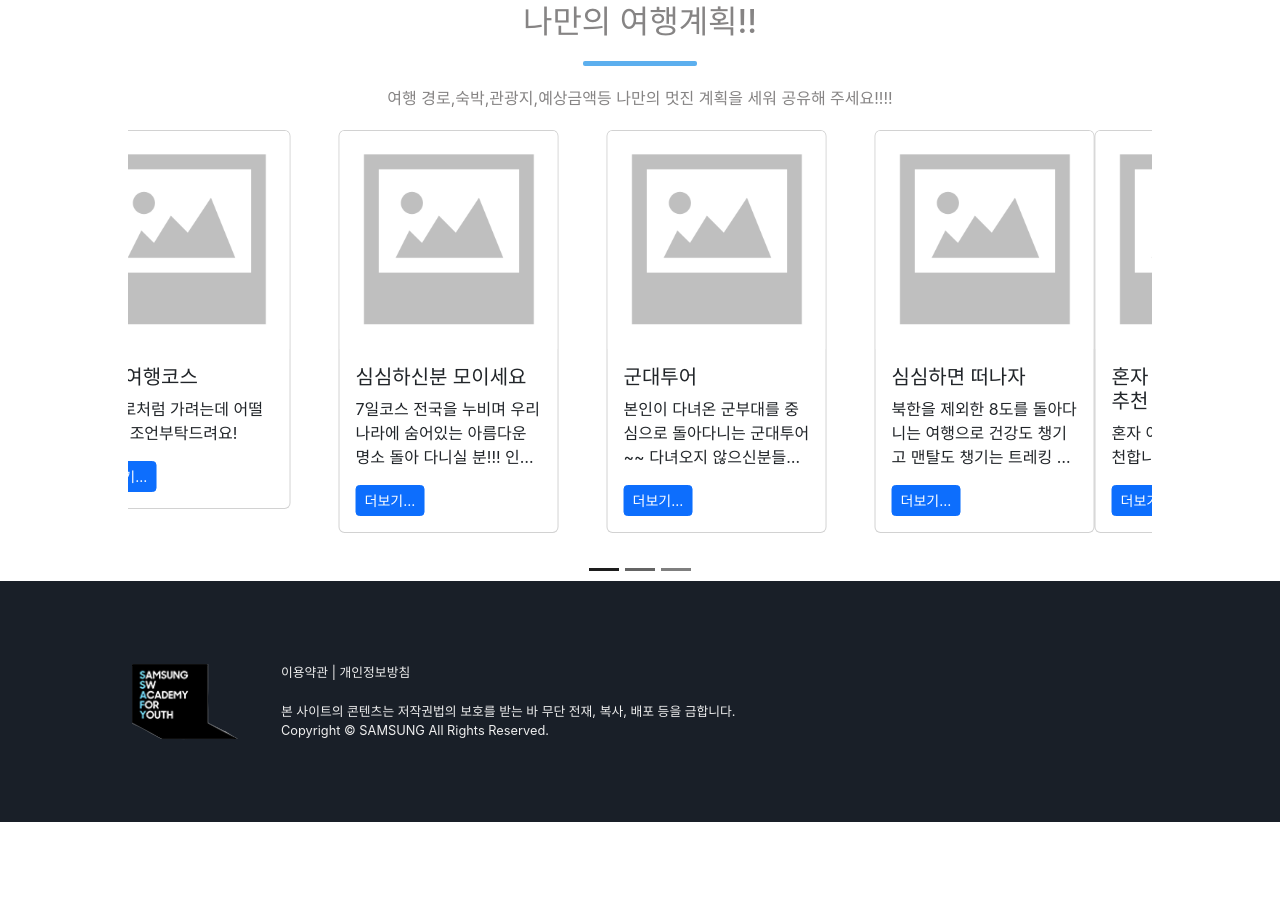
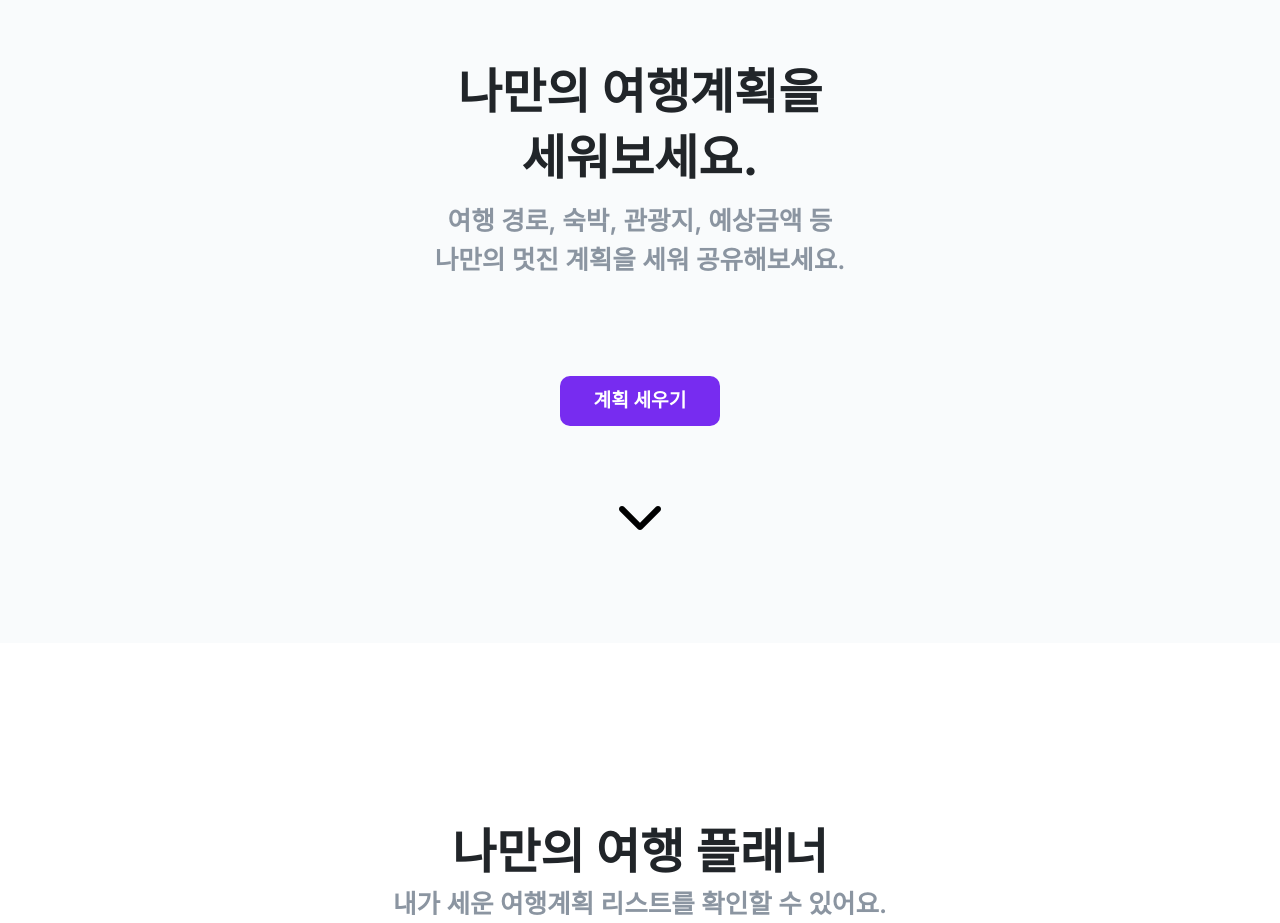
Before and after one commit to naerim/EnjoyTrip-TV, a plain HTML site: page plan.html in a window 1280 px wide. Shown: the part 157-1080 px from the top of the page. Before the commit the page ends 979 px from the top, so only its background shows below. Drawn offline with nearby package versions, Linux system fonts and the light colour scheme.

Commit message:
나의여행계획 페이지

```diff
--- a/css/board.css
+++ b/css/board.css
@@ -23,16 +23,17 @@ section article:nth-child(2) {
 
 #btnBox {
   /* display: none; */
-  padding-top: 80px;
-  padding-bottom: 180px;
+  padding-top: 100px;
+  padding-bottom: 200px;
   display: flex;
   justify-content: center;
+  animation: fadein 3s;
 }
 
 #btnBox button {
   color: #fff;
   font-weight: bold;
-  width: 170px;
+  width: 140px;
   height: 50px;
   border-radius: 10px;
   background: #772cf0;
@@ -50,6 +51,7 @@ section article:nth-child(2) {
   flex-direction: column;
   align-items: center;
   margin-bottom: 20px;
+  animation: fadein 3s;
 }
 
 #ment h2 {
@@ -62,3 +64,12 @@ section article:nth-child(2) {
   font-weight: 600;
   color: #8b95a1;
 }
+
+@keyframes fadein {
+  from {
+    opacity: 0;
+  }
+  to {
+    opacity: 1;
+  }
+}
--- a/css/plan.css
+++ b/css/plan.css
@@ -1,27 +1,98 @@
-body{
-    height: 100%;
+section {
+  /* padding-top: 70px; */
 }
 
-section {
-    padding-top: 140px;
-    width: 80%;
-    max-width: 1400px;
-    margin: 0 auto;
-}
-.top h2,.top p{
-    color: rgb(134, 132, 132);
+#top {
+  padding-top: 220px;
+  background-color: #f9fbfc;
   text-align: center;
+  padding-bottom: 200px;
+  height: 100vh;
 }
 
-.underLine{
-    border-radius: 2px;
-    height: 5px;
-    max-width: 3cm;
-    background-color: rgb(92, 175, 238)
+#top h2 {
+  font-size: 3em;
+  font-weight: 700;
+  animation: fadein 3s;
 }
-.top{
-    margin: 20px auto;;
+
+#top #subment {
+  margin-top: 20px;
 }
+
+#top #subment h2 {
+  font-size: 1.6em;
+  font-weight: 600;
+  color: #8b95a1;
+}
+
+#plan-arrow-down {
+  position: absolute;
+  bottom: 80px;
+  left: 50%;
+  transform: translate(-50%, -50%);
+  animation: bounce 0.3s ease-out 0s 15 alternate;
+  cursor: pointer;
+}
+
+@keyframes bounce {
+  0% {
+    bottom: 60px;
+  }
+  100% {
+    bottom: 80px;
+  }
+}
+
+#btnBox {
+  /* display: none; */
+  margin-top: 100px;
+  display: flex;
+  justify-content: center;
+  animation: fadein 3s;
+}
+
+#btnBox button {
+  color: #fff;
+  font-weight: bold;
+  width: 160px;
+  height: 50px;
+  border-radius: 10px;
+  background: #772cf0;
+  border: none;
+  font-size: 1.2em;
+}
+
+#btnBox button:hover {
+  cursor: pointer;
+}
+
+#plan-container {
+  width: 80%;
+  max-width: 1200px;
+  margin: 0 auto;
+  padding-top: 80px;
+  padding-bottom: 120px;
+}
+
+#plan-text {
+  margin-top: 100px;
+  text-align: center;
+  margin-bottom: 100px;
+}
+
+#plan-text h2 {
+  font-size: 3em;
+  font-weight: 700;
+  animation: fadein 3s;
+}
+
+#plan-text h3 {
+  font-size: 1.6em;
+  font-weight: 600;
+  color: #8b95a1;
+}
+
 .ellipsis {
   overflow: hidden;
   text-overflow: ellipsis;
@@ -29,3 +100,12 @@ section {
   -webkit-line-clamp: 3;
   -webkit-box-orient: vertical;
 }
+
+@keyframes fadein {
+  from {
+    opacity: 0;
+  }
+  to {
+    opacity: 1;
+  }
+}
--- a/plan.html
+++ b/plan.html
@@ -6,6 +6,12 @@
     <title>나만의 여행계획</title>
     <link rel="stylesheet" href="./css/common.css" />
     <link rel="stylesheet" href="./css/plan.css" />
+    <link rel="preconnect" href="https://fonts.googleapis.com" />
+    <link rel="preconnect" href="https://fonts.gstatic.com" crossorigin />
+    <link
+      href="https://fonts.googleapis.com/css2?family=Inter:wght@100;200;300;400;500;600;700;800;900&display=swap"
+      rel="stylesheet"
+    />
     <link
       href="https://cdn.jsdelivr.net/npm/bootstrap@5.3.1/dist/css/bootstrap.min.css"
       rel="stylesheet"
@@ -16,6 +22,10 @@
       rel="stylesheet"
       href="https://cdn.jsdelivr.net/npm/bootstrap-icons@1.10.5/font/bootstrap-icons.css"
     />
+    <script
+      src="https://kit.fontawesome.com/80680301df.js"
+      crossorigin="anonymous"
+    ></script>
   </head>
   <body>
     <!-- Header -->
@@ -32,19 +42,31 @@
       </div>
     </header>
     <section>
-      <div>
-        <div class="top">
-          <h2>나만의 여행계획!!</h2>
+      <article id="top">
+        <h2>나만의 여행계획을</h2>
+        <h2>세워보세요.</h2>
+        <div id="subment">
+          <h2>여행 경로, 숙박, 관광지, 예상금액 등</h2>
+          <h2>나만의 멋진 계획을 세워 공유해보세요.</h2>
         </div>
-        <div class="underLine top"></div>
-        <div class="top">
-          <p>
-            여행 경로,숙박,관광지,예상금액등 나만의 멋진 계획을 세워 공유해
-            주세요!!!!
-          </p>
+        <div id="btnBox">
+          <button id="utBtn">계획 세우기</button>
         </div>
+        <a href="#plan">
+          <i
+            class="fa-solid fa-chevron-down fa-3x"
+            style="color: #000"
+            id="plan-arrow-down"
+          ></i
+        ></a>
+      </article>
+
+      <article id="plan-container">
+        <a href="" id="plan"></a>
+        <div id="plan-text">
+          <h2>나만의 여행 플래너</h2>
+          <h3>내가 세운 여행계획 리스트를 확인할 수 있어요.</h3>
         </div>
-
         <!-- Carousel -->
         <div
           id="demo"
@@ -142,7 +164,8 @@
                       <h5 class="card-title">심심하면 떠나자</h5>
                       <div class="ellipsis card-text">
                         북한을 제외한 8도를 돌아다니는 여행으로 건강도 챙기고
-                      맨탈도 챙기는 트레킹 코스입니다. 함께하실 분은 연락주세요!
+                        맨탈도 챙기는 트레킹 코스입니다. 함께하실 분은
+                        연락주세요!
                       </div>
                       <a href="#" class="btn btn-sm mt-3 btn-primary"
                         >더보기...</a
@@ -313,6 +336,7 @@
             </div>
           </div>
         </div>
+      </article>
       <!-- 캐러셀 버튼 생성. -->
 
       <!-- 캐러셀 frame : class가 row인 div를 넣는다. -->
```
Also changed, not shown: board.html (+1 -1 lines), css/main.css (+12 -2 lines), css/tourinfo.css (+11 -0 lines). Lines whose indentation alone changed are shown as unchanged.
